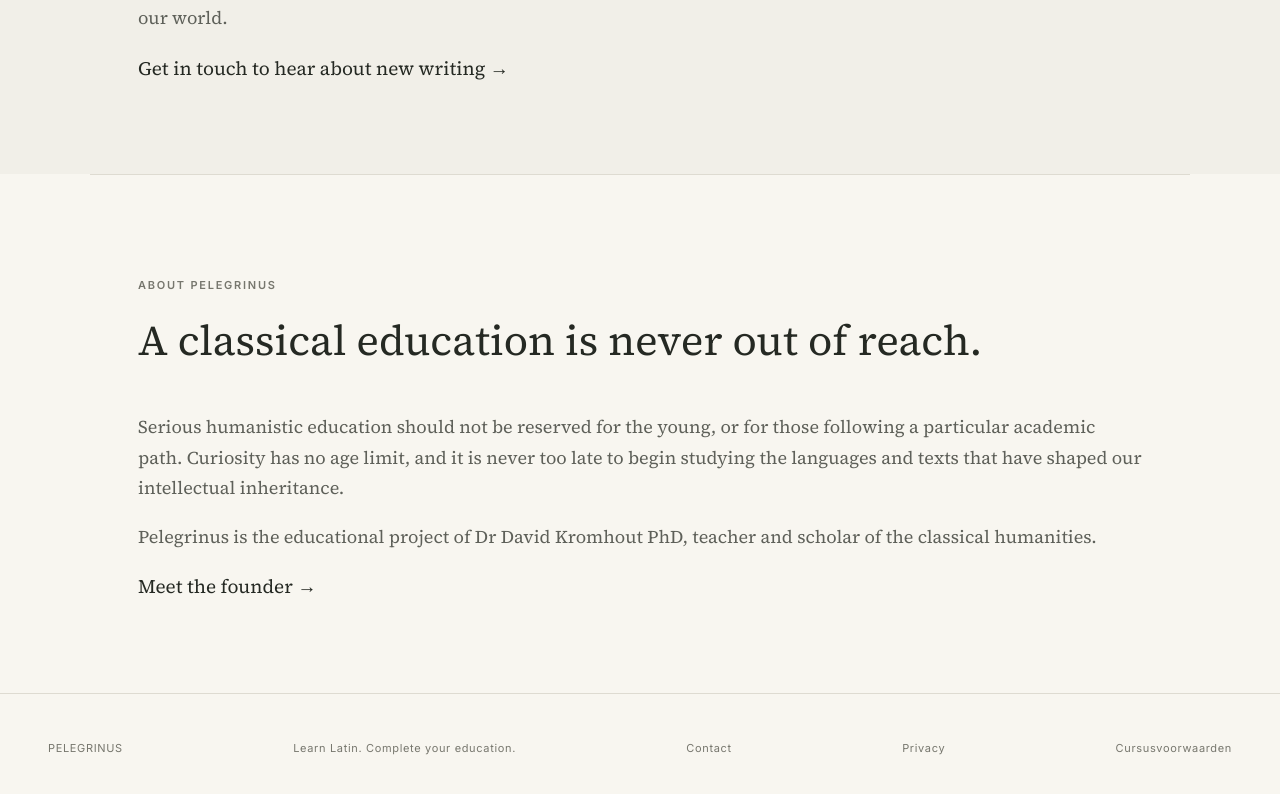
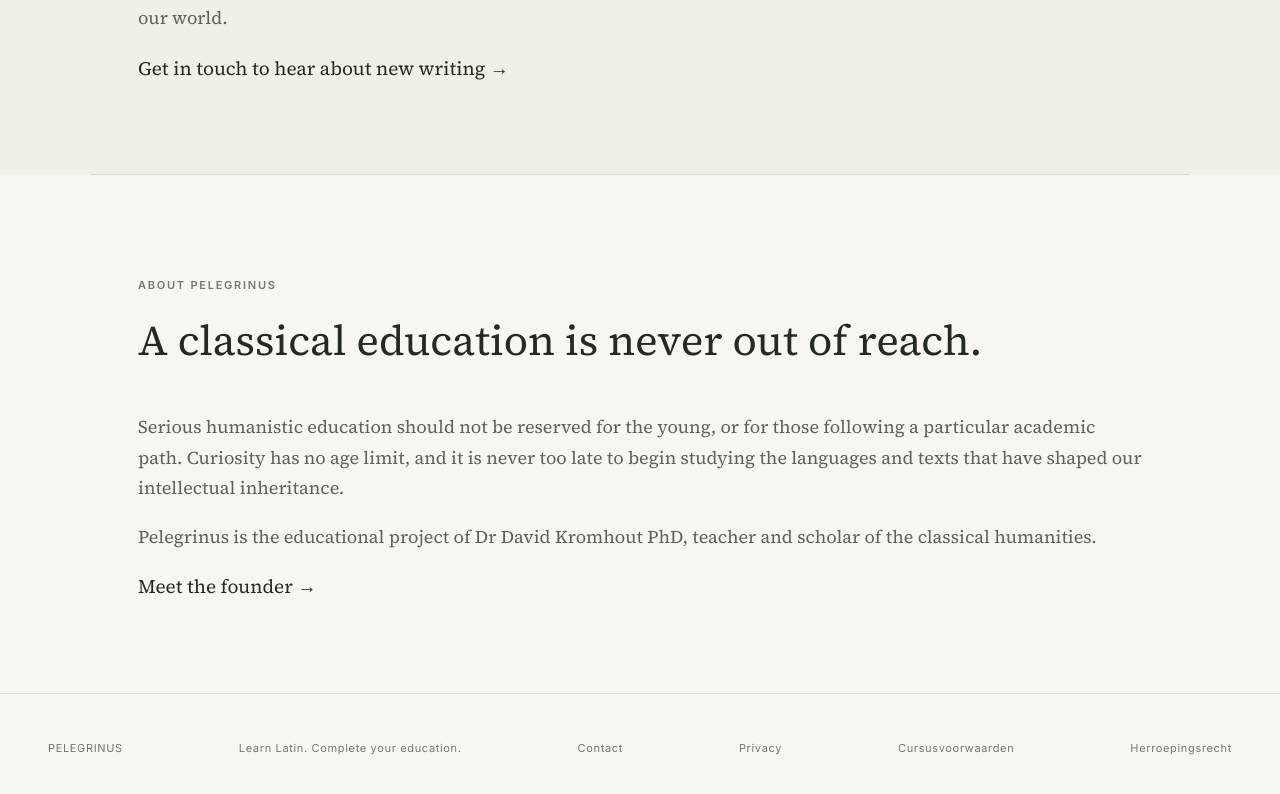
Before and after one commit to silenusalcibiades-bot/pelegrinus-website, a Next.js app: page / in a window 1280 px wide. Shown: the part 4112-4906 px from the top of the page. Built offline with nearby package versions, Linux system fonts and the light colour scheme.

Commit message:
Add withdrawal information link to homepage footer

```diff
--- a/app/page.js
+++ b/app/page.js
@@ -166,6 +166,7 @@ export default function Home() {
         <a href="mailto:silenusalcibiades@gmail.com">Contact</a>
         <a href="/privacy">Privacy</a>
         <a href="/voorwaarden">Cursusvoorwaarden</a>
+        <a href="/herroeping">Herroepingsrecht</a>
       </footer>
     </main>
   );
```
